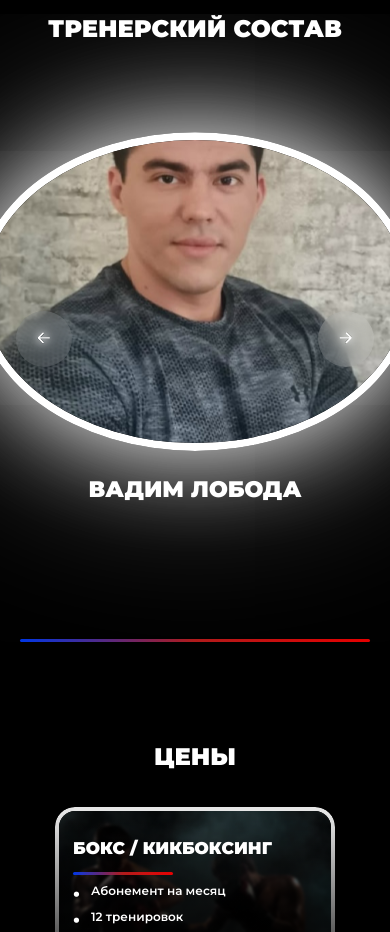
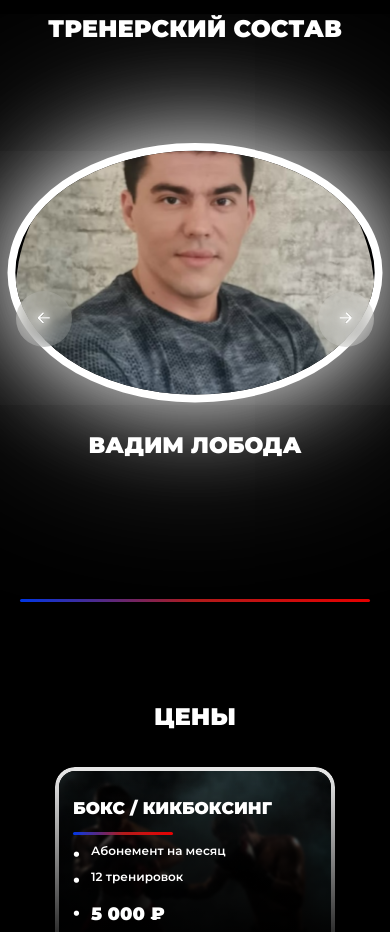
Before and after one commit to HackCtrl/TRIUMF, a React (Vite) app: page / in a window 390 px wide. Shown: the part 3660-4592 px from the top of the page. Built offline with nearby package versions, Linux system fonts and the light colour scheme.

Commit message:
Update 10

```diff
--- a/src/style/style.css
+++ b/src/style/style.css
@@ -317,6 +317,7 @@ body {
   box-shadow: 0 0 40px rgba(255,255,255,0.6), 0 0 80px rgba(255,255,255,0.3);
   pointer-events: none;
   margin-bottom: 16px;
+  background: #000;
 }
 
 .coaches-carousel__photo {
@@ -324,7 +325,14 @@ body {
   height: 100%;
   object-fit: cover;
   display: block;
-  object-position: center center;
+  object-position: center 30%;
+}
+
+/* Smooth scaling control so mobile images can be slightly shrunk inside the circle
+   to avoid cropping faces while keeping the circular frame filled. */
+.coaches-carousel__photo {
+  transform-origin: center top;
+  transition: transform 240ms ease, object-position 240ms ease;
 }
 
 
@@ -425,11 +433,11 @@ body {
 }
 
 @media (max-width: 768px) {
-  .coaches-carousel { height: 560px; }
+  .coaches-carousel { height: 520px; }
   .coaches-carousel__wrapper,
   .coaches-carousel__item {
-    width: min(320px, 78vw);
-    height: min(320px, 78vw);
+    width: min(300px, 72vw);
+    height: min(300px, 72vw);
     border-radius: 50%;
   }
   .coaches-carousel__wrapper.center .coaches-carousel__item { transform: scale(1.25); }
@@ -438,32 +446,38 @@ body {
   .coaches-carousel__nav--prev { left: calc(50% - (min(320px, 78vw) + 28px)); }
   .coaches-carousel__nav--next { right: calc(50% - (min(320px, 78vw) + 28px)); }
   .coaches-carousel__nav { width: 56px; height: 56px; }
+  .coaches-carousel__photo { transform: scale(0.92); }
+  .coaches-carousel__wrapper.center .coaches-carousel__photo { transform: scale(1); }
 }
 
 @media (max-width: 480px) {
-  .coaches-carousel { height: 520px; }
+  .coaches-carousel { height: 480px; }
   .coaches-carousel__wrapper,
   .coaches-carousel__item {
-    width: min(280px, 86vw);
-    height: min(280px, 86vw);
+    width: min(240px, 82vw);
+    height: min(240px, 82vw);
     border-radius: 50%;
   }
   .coaches-carousel__wrapper.center .coaches-carousel__item { transform: scale(1.25); }
   .coaches-carousel__nav--prev { left: 16px; }
   .coaches-carousel__nav--next { right: 16px; }
+  .coaches-carousel__photo { transform: scale(0.9); }
+  .coaches-carousel__wrapper.center .coaches-carousel__photo { transform: scale(1); }
 }
 
 @media (max-width: 360px) {
-  .coaches-carousel { height: 500px; }
+  .coaches-carousel { height: 460px; }
   .coaches-carousel__wrapper,
   .coaches-carousel__item {
-    width: min(240px, 90vw);
-    height: min(240px, 90vw);
+    width: min(200px, 88vw);
+    height: min(200px, 88vw);
     border-radius: 50%;
   }
   .coaches-carousel__nav--prev { left: 12px; }
   .coaches-carousel__nav--next { right: 12px; }
   .coaches-carousel__nav { width: 54px; height: 54px; }
+  .coaches-carousel__photo { transform: scale(0.88); }
+  .coaches-carousel__wrapper.center .coaches-carousel__photo { transform: scale(1); }
 }
 
 @media only screen
```
